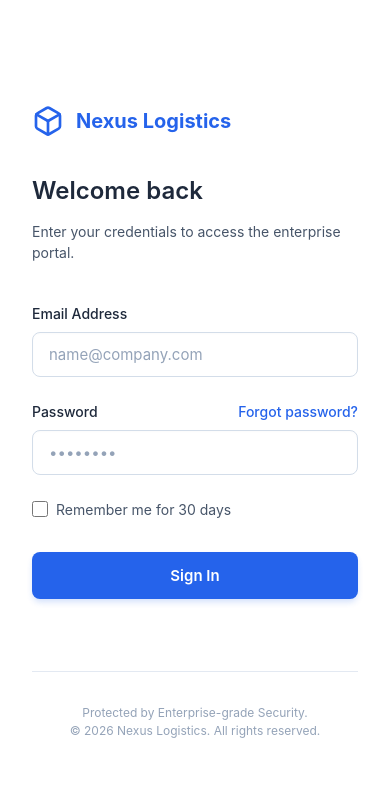
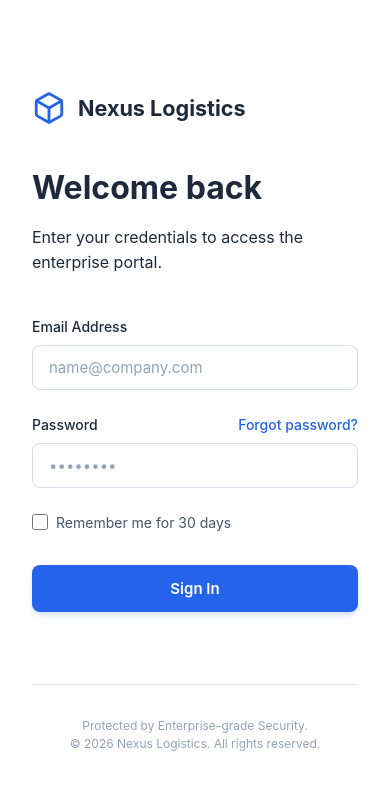
Before and after one commit to Etan31/Employee_portal, a React (Vite) app: page /#/login in a window 390 px wide. Shown: the top 790 px of the page. Built offline with nearby package versions, Linux system fonts and the light colour scheme; no server answers.

Commit message:
feat: implement Login page with authentication form and responsive layout

```diff
--- a/client/src/pages/Login/Login.css
+++ b/client/src/pages/Login/Login.css
@@ -19,7 +19,7 @@
   z-index: 10;
   max-width: 500px;
   width: 100%;
-  overflow-y: auto;
+  overflow: hidden;
 }
 
 @media (min-width: 1024px) {
@@ -46,6 +46,23 @@
   display: flex;
   flex-direction: column;
   gap: 0.75rem;
+  font-size: 1.125rem; /* larger for better readability */
+  line-height: 1.6;
+  color: var(--nx-text-strong);
+}
+
+/* Heading and paragraph inside the left panel */
+.login-header h1 {
+  font-size: 2rem;
+  font-weight: 700;
+  margin: 0;
+  color: var(--nx-text-strong);
+}
+
+.login-header p {
+  font-size: 1rem;
+  margin: 0;
+  color: var(--nx-text);
 }
 
 .login-logo {
@@ -53,15 +70,27 @@
   align-items: center;
   gap: 0.75rem;
   font-weight: 700;
-  font-size: 1.25rem;
+  font-size: 1.35rem;
+  color: var(--nx-text);
+  margin-bottom: 1.5rem;
+}
+
+.login-logo svg {
+  width: 34px;
+  height: 34px;
   color: var(--nx-primary);
-  margin-bottom: 1.5rem;
+}
+
+.login-logo span {
+  color: var(--nx-text);
 }
 
 .login-form {
   display: flex;
   flex-direction: column;
   gap: 1.5rem;
+  font-size: 1rem;
+  line-height: 1.5;
 }
 
 .form-group {
@@ -180,25 +209,52 @@
   display: none;
   flex: 1;
   position: relative;
-  background-image: url('../../../../public/logistics_login_bg.png');
-  background-size: cover;
-  background-position: center;
-  background-repeat: no-repeat;
+  overflow: hidden;
+  background-color: #0f172a;
 }
 
-@media (min-width: 1024px) {
+@media (min-width: 768px) {
   .login-right {
-    display: block;
+    display: flex;
   }
+}
+
+/* Dark overlay over image */
+.login-right::before {
+  content: "";
+  position: absolute;
+  inset: 0;
+  background: linear-gradient(to bottom, rgba(0,0,0,0.5), transparent);
+  z-index: 1;
+}
+
+.login-right-image {
+  position: absolute;
+  inset: 0;
+  width: 100%;
+  height: 100%;
+  object-fit: cover;
+  object-position: center;
+  filter: saturate(1.12) brightness(1.08);
+  z-index: 0;
 }
 
 .login-image-overlay {
   position: absolute;
   inset: 0;
-  background: linear-gradient(to right, rgba(0,0,0,0.7) 0%, rgba(0,0,0,0.3) 100%);
+  background:
+    radial-gradient(
+      circle at top left,
+      rgba(255, 255, 255, 0.12),
+      transparent 28%
+    ),
+    linear-gradient(135deg, rgba(15, 23, 42, 0.16), rgba(15, 23, 42, 0.06) 100%);
   display: flex;
-  align-items: flex-end;
-  padding: 4rem;
+  flex-direction: column;
+  justify-content: flex-end;
+  align-items: flex-start;
+  padding: 3rem;
+  z-index: 2;
 }
 
 .overlay-content {
@@ -248,6 +304,12 @@
 }
 
 @keyframes fadeIn {
-  from { opacity: 0; transform: translateY(20px); }
-  to { opacity: 1; transform: translateY(0); }
+  from {
+    opacity: 0;
+    transform: translateY(20px);
+  }
+  to {
+    opacity: 1;
+    transform: translateY(0);
+  }
 }
--- a/client/src/pages/Login/Login.jsx
+++ b/client/src/pages/Login/Login.jsx
@@ -1,6 +1,7 @@
 import React, { useState, useEffect } from "react";
 import "./Login.css";
 import { useAuth } from "../../hooks/auth.hooks.js";
+const logisticsLoginBg = "../../client/public/logistics_login_bg.png"
 
 export function Login() {
   const { user, loading, signIn } = useAuth();
@@ -122,6 +123,11 @@ export function Login() {
       </div>
 
       <div className="login-right">
+        <img
+          className="login-right-image"
+                      src={logisticsLoginBg}
+          alt="Nexus Logistics background"
+        />
         <div className="login-image-overlay">
           <div className="overlay-content">
             <h2 className="overlay-title">Streamline Your Supply Chain</h2>
```
